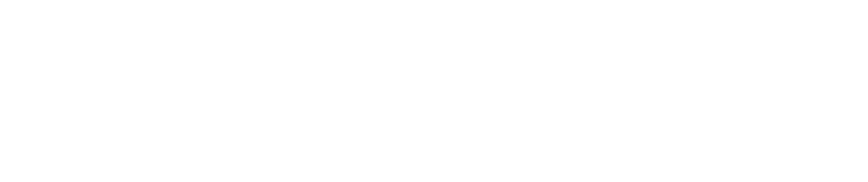
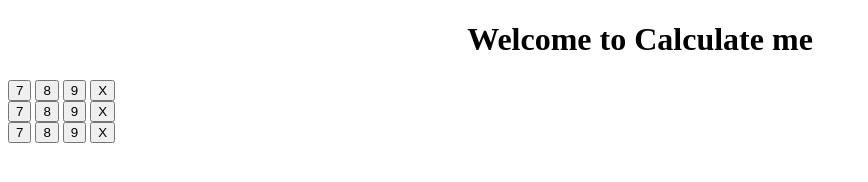
Before and after one commit to Amanchaudary/SimpleCalculator-in-js, a plain HTML site: page index.html in a window 1280 px wide. Shown: the whole page, without its empty margins (0-868 px from the left). Drawn offline with Linux system fonts and the light colour scheme.

Commit message:
simple calculater formate photo save and make button for number

```diff
--- a/index.html
+++ b/index.html
@@ -4,10 +4,31 @@
     <meta charset="UTF-8">
     <meta name="viewport" content="width=device-width, initial-scale=1.0">
     <link rel="stylesheet" href="style.css">
+    <link rel="stylesheet" href="utils.css">
     <title>Simple calculator</title>
 </head>
 <body>
-
+    <h1 class="text-center">Welcome to Calculate me</h1>
+    <div class="container">
+        <div class="row">
+            <button class="button">7</button>
+            <button class="button">8</button>
+            <button class="button">9</button>
+            <button class="button">X</button>
+        </div>
+        <div class="row">
+            <button class="button">7</button>
+            <button class="button">8</button>
+            <button class="button">9</button>
+            <button class="button">X</button>
+        </div>
+        <div class="row">
+            <button class="button">7</button>
+            <button class="button">8</button>
+            <button class="button">9</button>
+            <button class="button">X</button>
+        </div>
+    </div>
     <script src="script.js"></script>
 </body>
 </html>
--- a/script.js
+++ b/script.js
@@ -1,2 +1,5 @@
 //  this is a simple calculator by using javaScript css and html
+
+// tutorial
+// Creating a Calculator using HTML, CSS & JavaScript
 // An Easy Tutorial on How to Build A Calculator App in JavaScript in Hindi | simple calculator in JS
--- /dev/null
+++ b/utils.css
@@ -0,0 +1,3 @@
+.text-center{
+    text-align: center;
+}
```
Also changed, not shown: スクリーンショット 2025-04-08 113242.jpg (added).
